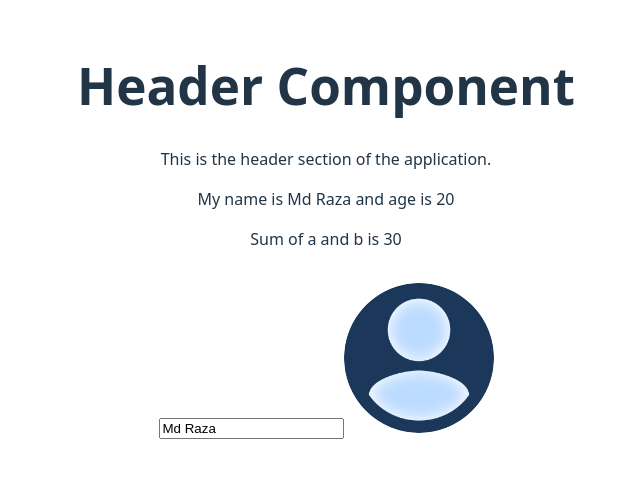
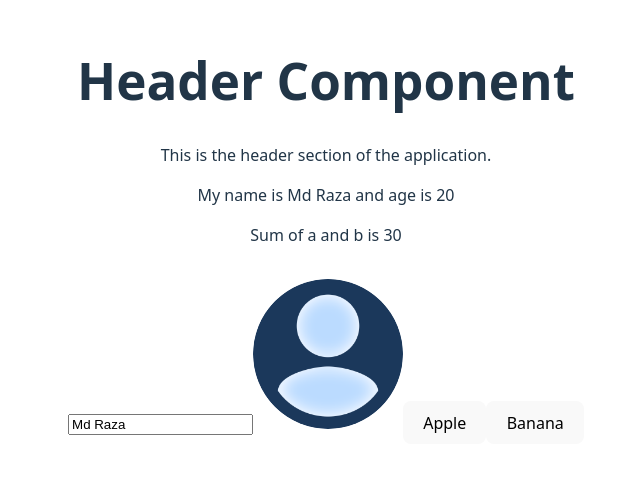
Before and after one commit to mdraza77/learning_react, a React (Vite) app: page / in a window 1280 px wide. Shown: the part 169-646 px from the top of the page, without its empty margins (314-954 px from the left). Built offline with nearby package versions, Linux system fonts and the light colour scheme.

Commit message:
arrow functions

```diff
--- a/src/App.jsx
+++ b/src/App.jsx
@@ -15,13 +15,21 @@ function App() {
     return a + b;
   }
 
+  const fruit = (name) => {
+    alert(name);
+  };
+
   return (
     <>
       <Header />
-      <p>My name is {myName} and age is {myAge}</p>
+      <p>
+        My name is {myName} and age is {myAge}
+      </p>
       <p>Sum of a and b is {sum(10, 20)}</p>
       <input type="text" value={myName} />
       <img className="profile-image" src={profile_img} alt="Profile" />
+      <button onClick={() => fruit("Apple")}>Apple</button>
+      <button onClick={() => fruit("Banana")}>Banana</button>
     </>
   );
 }
```
